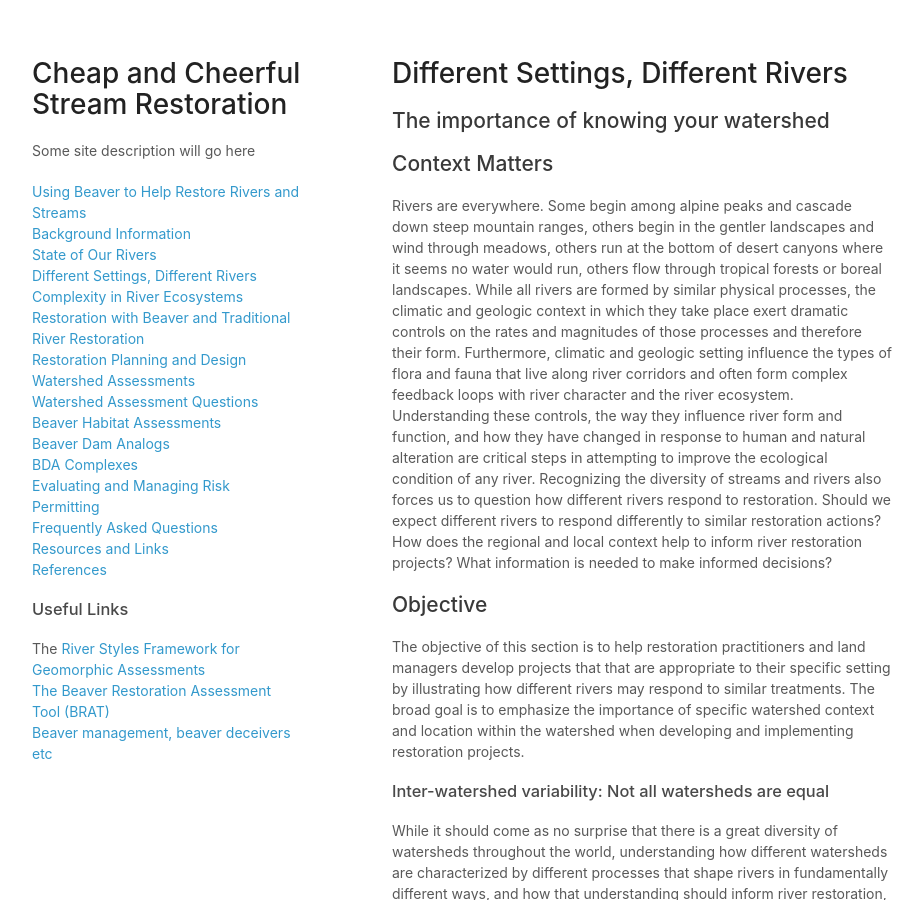
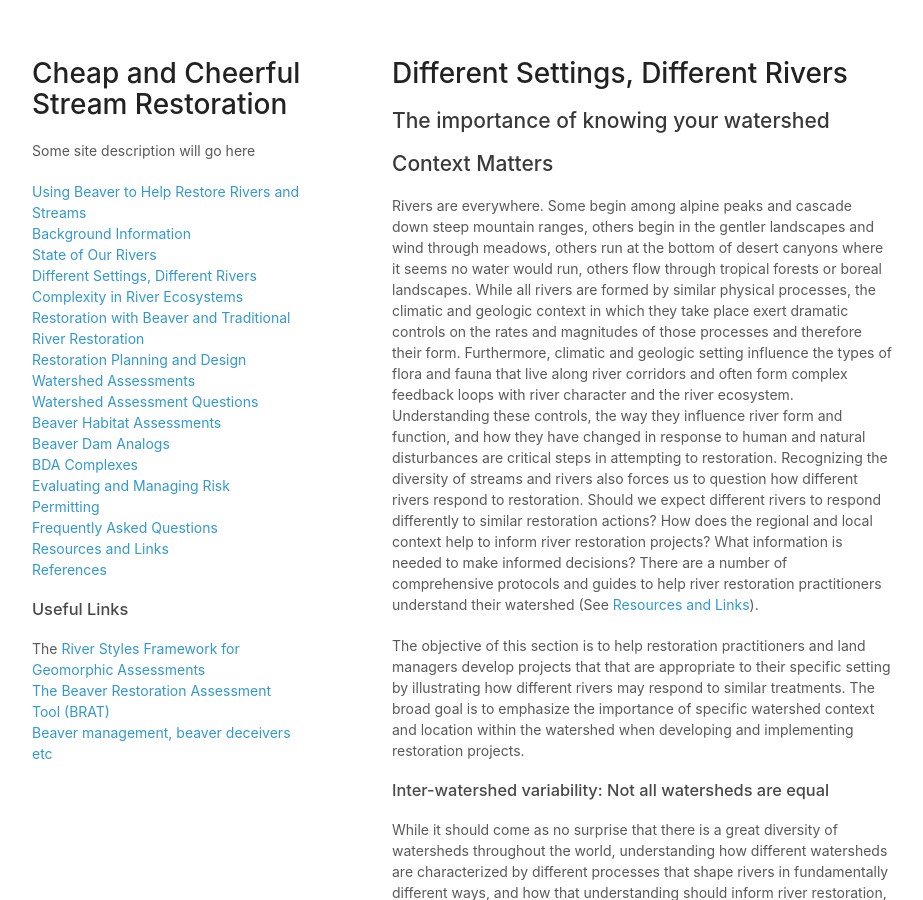
Before and after one commit to AnabranchSolutions/cheepandcheerful, a Jekyll site: the page built from different_settings_differnet_rivers.md, in a window 1280 px wide and 900 px high. Shown: the whole window, without its empty margins (178-1101 px from the left). Built offline with Jekyll 4.4.1, drawn with Linux system fonts in a browser that asks for light colours.

Commit message:
added link to resources and links

```diff
--- a/different_settings_differnet_rivers.md
+++ b/different_settings_differnet_rivers.md
@@ -7,9 +7,8 @@ weight: 4
 <!--comment-->
 
 ## Context Matters ##
-Rivers are everywhere. Some begin among alpine peaks and cascade down steep mountain ranges, others begin in the gentler landscapes and wind through meadows, others run at the bottom of desert canyons where it seems no water would run, others flow through tropical forests or boreal landscapes. While all rivers are formed by similar physical processes, the climatic and geologic context in which they take place exert dramatic controls on the rates and magnitudes of those processes and therefore their form. Furthermore, climatic and geologic setting influence the types of flora and fauna that live along river corridors and often form complex feedback loops with river character and the river ecosystem. Understanding these controls, the way they influence river form and function, and how they have changed in response to human and natural alteration are critical steps in attempting to improve the ecological condition of any river. Recognizing the diversity of streams and rivers also forces us to question how different rivers respond to restoration. Should we expect different rivers to respond differently to similar restoration actions? How does the regional and local context help to inform river restoration projects? What information is needed to make informed decisions?
+Rivers are everywhere. Some begin among alpine peaks and cascade down steep mountain ranges, others begin in the gentler landscapes and wind through meadows, others run at the bottom of desert canyons where it seems no water would run, others flow through tropical forests or boreal landscapes. While all rivers are formed by similar physical processes, the climatic and geologic context in which they take place exert dramatic controls on the rates and magnitudes of those processes and therefore their form. Furthermore, climatic and geologic setting influence the types of flora and fauna that live along river corridors and often form complex feedback loops with river character and the river ecosystem. Understanding these controls, the way they influence river form and function, and how they have changed in response to human and natural disturbances are critical steps in attempting to restoration. Recognizing the diversity of streams and rivers also forces us to question how different rivers respond to restoration. Should we expect different rivers to respond differently to similar restoration actions? How does the regional and local context help to inform river restoration projects? What information is needed to make informed decisions? There are a number of comprehensive protocols and guides to help river restoration practitioners understand their watershed (See [Resources and Links](resources_and_links.md)).
 
-## Objective ##
 The objective of this section is to help restoration practitioners and land managers develop projects that that are appropriate to their specific setting by illustrating how different rivers may respond to similar treatments. The broad goal is to emphasize the importance of specific watershed context and location within the watershed when developing and implementing restoration projects.
 
 ### Inter-watershed variability: Not all watersheds are equal ###
```
